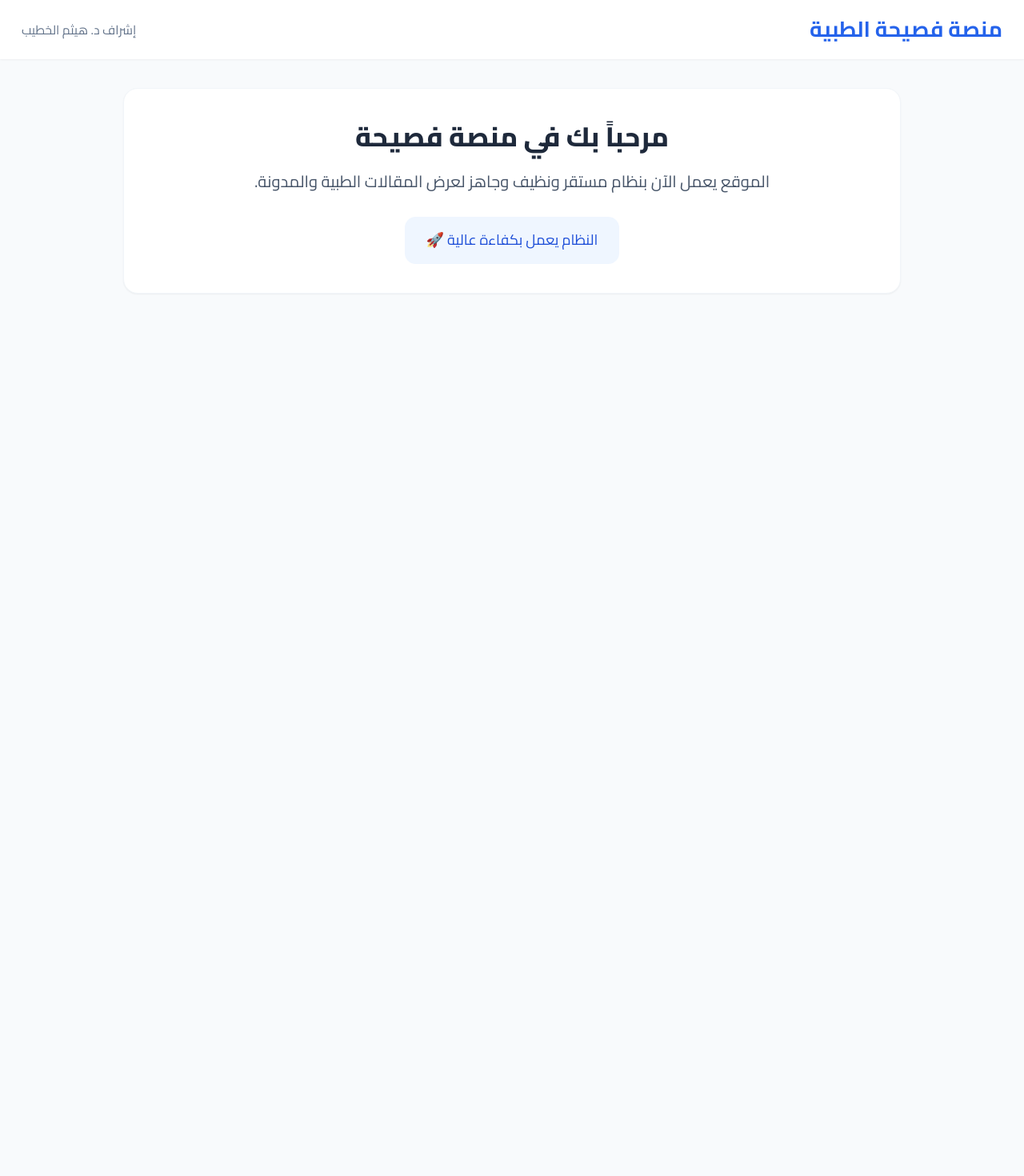
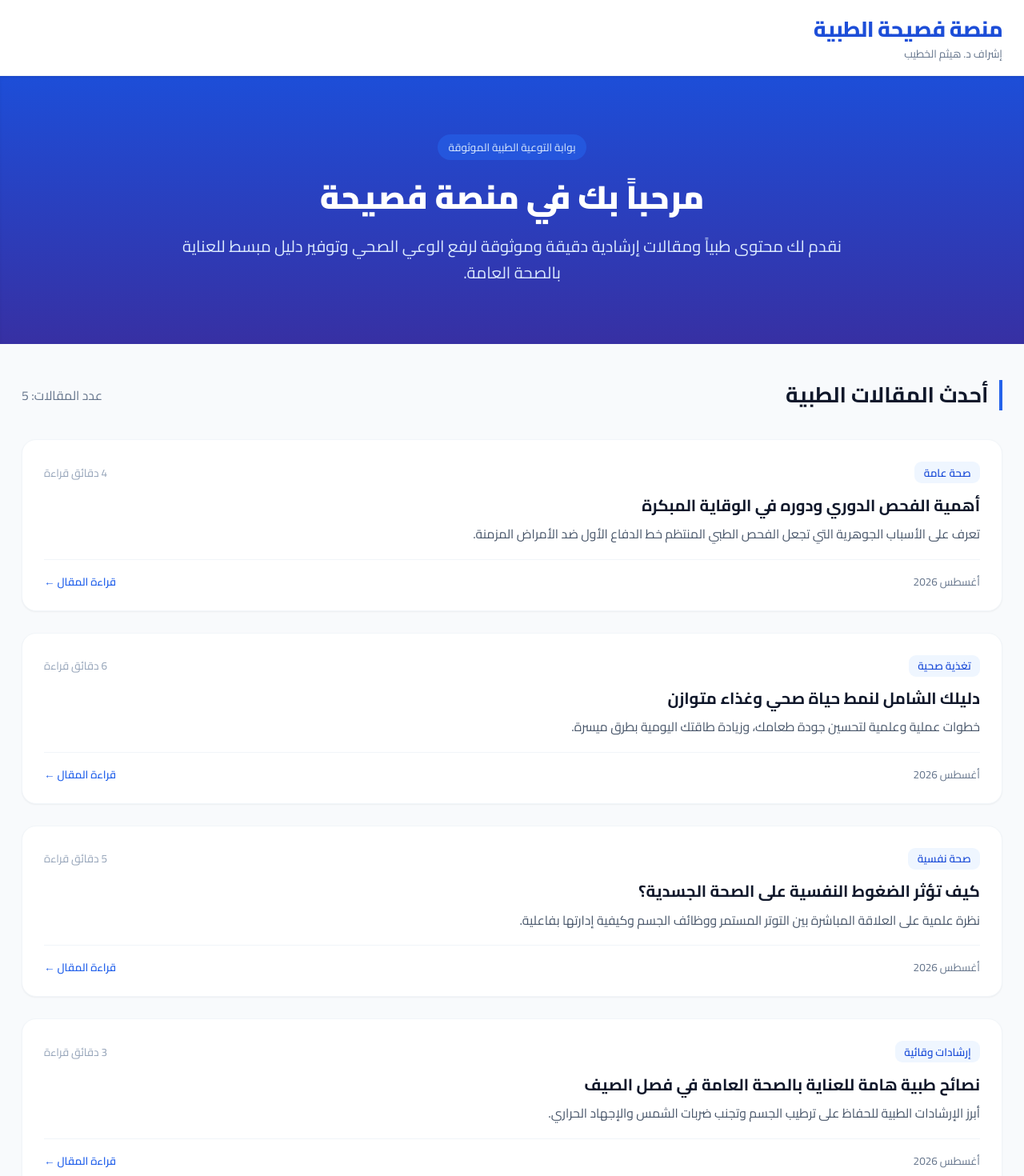
Before and after one commit to femseha/femseha, a React (Vite) app: page / in a window 1280 px wide. Shown: the top 1470 px of the page at 80% size. Before the commit the page ends 800 px from the top, so only its background shows below. Built offline with nearby package versions, Linux system fonts and the light colour scheme.

Commit message:
Update App.tsx

```diff
--- a/src/App.tsx
+++ b/src/App.tsx
@@ -1,28 +1,133 @@
-import React, { useState, useEffect } from 'react';
+import React, { useState } from 'react';
+
+interface Article {
+  id: number;
+  title: string;
+  category: string;
+  summary: string;
+  date: string;
+  readTime: string;
+}
 
 export function App() {
+  const [articles] = useState<Article[]>([
+    {
+      id: 1,
+      title: "أهمية الفحص الدوري ودوره في الوقاية المبكرة",
+      category: "صحة عامة",
+      summary: "تعرف على الأسباب الجوهرية التي تجعل الفحص الطبي المنتظم خط الدفاع الأول ضد الأمراض المزمنة.",
+      date: "أغسطس 2026",
+      readTime: "4 دقائق"
+    },
+    {
+      id: 2,
+      title: "دليلك الشامل لنمط حياة صحي وغذاء متوازن",
+      category: "تغذية صحية",
+      summary: "خطوات عملية وعلمية لتحسين جودة طعامك، وزيادة طاقتك اليومية بطرق ميسرة.",
+      date: "أغسطس 2026",
+      readTime: "6 دقائق"
+    },
+    {
+      id: 3,
+      title: "كيف تؤثر الضغوط النفسية على الصحة الجسدية؟",
+      category: "صحة نفسية",
+      summary: "نظرة علمية على العلاقة المباشرة بين التوتر المستمر ووظائف الجسم وكيفية إدارتها بفاعلية.",
+      date: "أغسطس 2026",
+      readTime: "5 دقائق"
+    },
+    {
+      id: 4,
+      title: "نصائح طبية هامة للعناية بالصحة العامة في فصل الصيف",
+      category: "إرشادات وقائية",
+      summary: "أبرز الإرشادات الطبية للحفاظ على ترطيب الجسم وتجنب ضربات الشمس والإجهاد الحراري.",
+      date: "أغسطس 2026",
+      readTime: "3 دقائق"
+    },
+    {
+      id: 5,
+      title: "التعامل السليم مع اضطرابات النوم المزمنة",
+      category: "طب النوم",
+      summary: "أسباب الأرق وطرق استعادة الساعة البيولوجية للجسم لنوم هادئ وعميق.",
+      date: "أغسطس 2026",
+      readTime: "5 دقائق"
+    }
+  ]);
+
   return (
-    <div className="min-h-screen bg-slate-50 text-slate-900" dir="rtl">
-      {/* هيدر الموقع */}
-      <header className="bg-white shadow-sm py-4 px-6 mb-8">
-        <div className="max-w-6xl mx-auto flex justify-between items-center">
-          <h1 className="text-2xl font-bold text-blue-600">منصة فصيحة الطبية</h1>
-          <span className="text-sm text-slate-500">إشراف د. هيثم الخطيب</span>
+    <div className="min-h-screen bg-slate-50 text-slate-800 font-sans" dir="rtl">
+      {/* الهيدر العلوي */}
+      <header className="bg-white shadow-sm border-b border-slate-100 sticky top-0 z-50">
+        <div className="max-w-6xl mx-auto px-6 py-4 flex justify-between items-center">
+          <div>
+            <h1 className="text-2xl font-extrabold text-blue-700 tracking-tight">منصة فصيحة الطبية</h1>
+            <p className="text-xs text-slate-500 mt-0.5">إشراف د. هيثم الخطيب</p>
+          </div>
+          <nav className="hidden md:flex gap-6 text-sm font-medium text-slate-600">
+            <span className="text-blue-600 cursor-pointer">الرئيسية</span>
+            <span className="hover:text-blue-600 cursor-pointer">المقالات</span>
+            <span className="hover:text-blue-600 cursor-pointer">عن المنصة</span>
+            <span className="hover:text-blue-600 cursor-pointer">اتصل بنا</span>
+          </nav>
         </div>
       </header>
 
-      {/* المحتوى الرئيسي */}
-      <main className="max-w-4xl mx-auto px-4 pb-12">
-        <div className="bg-white rounded-2xl shadow-sm p-8 text-center border border-slate-100">
-          <h2 className="text-3xl font-extrabold mb-4 text-slate-800">مرحباً بك في منصة فصيحة</h2>
-          <p className="text-lg text-slate-600 mb-6">
-            الموقع يعمل الآن بنظام مستقر ونظيف وجاهز لعرض المقالات الطبية والمدونة.
+      {/* قسم الترحيب الرئيسي */}
+      <section className="bg-gradient-to-r from-blue-700 to-indigo-800 text-white py-16 px-6 mb-10 text-center shadow-inner">
+        <div className="max-w-3xl mx-auto">
+          <span className="bg-blue-600/60 text-blue-100 text-xs px-3 py-1.5 rounded-full font-medium inline-block mb-4">
+            بوابة التوعية الطبية الموثوقة
+          </span>
+          <h2 className="text-4xl font-black mb-4 leading-tight">مرحباً بك في منصة فصيحة</h2>
+          <p className="text-lg text-blue-100 font-light leading-relaxed">
+            نقدم لك محتوى طبياً ومقالات إرشادية دقيقة وموثوقة لرفع الوعي الصحي وتوفير دليل مبسط للعناية بالصحة العامة.
           </p>
-          <div className="inline-block bg-blue-50 text-blue-700 px-6 py-3 rounded-xl font-medium">
-            النظام يعمل بكفاءة عالية 🚀
-          </div>
+        </div>
+      </section>
+
+      {/* قسم عرض المقالات */}
+      <main className="max-w-6xl mx-auto px-6 pb-20">
+        <div className="flex justify-between items-center mb-8">
+          <h3 className="text-2xl font-bold text-slate-900 border-r-4 border-blue-600 pr-3">
+            أحدث المقالات الطبية
+          </h3>
+          <span className="text-sm text-slate-500 font-medium">عدد المقالات: 5</span>
+        </div>
+
+        <div className="grid grid-cols-1 md:grid-cols-2 lg:grid-cols-3 gap-6">
+          {articles.map((article) => (
+            <div
+              key={article.id}
+              className="bg-white rounded-2xl shadow-sm border border-slate-100 p-6 flex flex-col justify-between hover:shadow-md transition-shadow"
+            >
+              <div>
+                <div className="flex justify-between items-center mb-3">
+                  <span className="bg-blue-50 text-blue-700 text-xs font-semibold px-2.5 py-1 rounded-lg">
+                    {article.category}
+                  </span>
+                  <span className="text-xs text-slate-400">{article.readTime} قراءة</span>
+                </div>
+                <h4 className="text-lg font-bold text-slate-900 mb-2 leading-snug">
+                  {article.title}
+                </h4>
+                <p className="text-slate-600 text-sm leading-relaxed mb-4">
+                  {article.summary}
+                </p>
+              </div>
+              <div className="pt-4 border-t border-slate-100 flex justify-between items-center text-xs text-slate-500">
+                <span>{article.date}</span>
+                <button className="text-blue-600 font-semibold hover:underline">
+                  قراءة المقال ←
+                </button>
+              </div>
+            </div>
+          ))}
         </div>
       </main>
+
+      {/* الفوتر السفلي */}
+      <footer className="bg-white border-t border-slate-100 py-6 text-center text-xs text-slate-500">
+        <p>جميع الحقوق محفوظة © 2026 منصة فصيحة الطبية - إشراف د. هيثم الخطيب</p>
+      </footer>
     </div>
   );
 }
```
